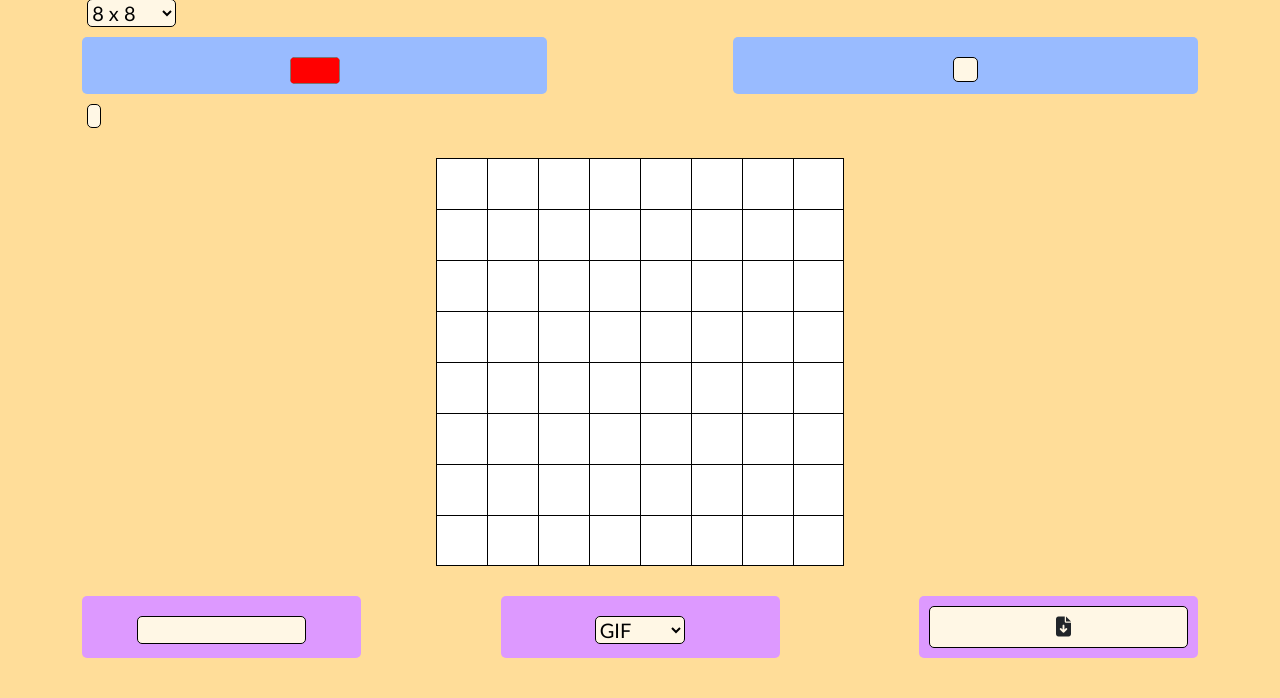
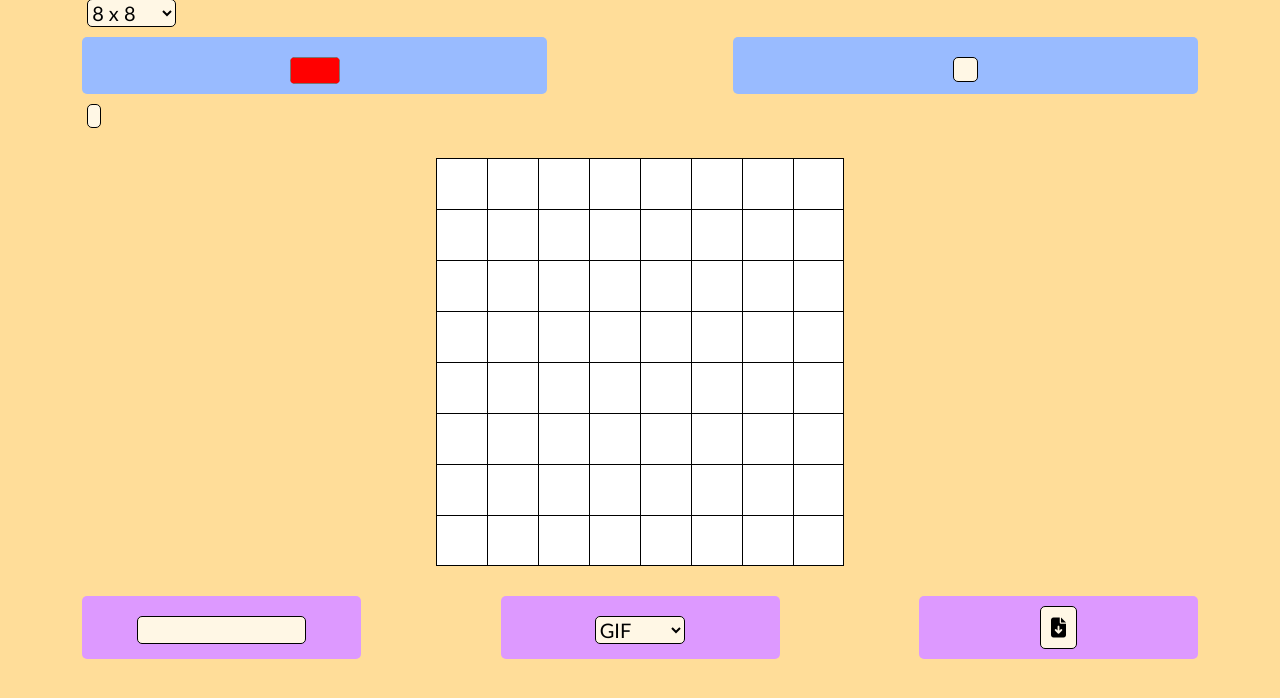
Before and after one commit to StasCuprunov/pixel-art, a Node project: template src/handlebars/pixel-art.handlebars in a window 1280 px wide. Shown: the part 31-729 px from the top of the page. Run offline with Node 20 templates, Linux system fonts and the light colour scheme; the template is opened without the code that fills it, so the values that code supplies are empty; style sheets or scripts are compiled from the project's sources; some libraries are stand-ins or nearby versions; some web fonts are replaced.

Commit message:
adapt download button + implement reset file name and type if picture downloaded

```diff
--- a/src/handlebars/partials/createPicture.handlebars
+++ b/src/handlebars/partials/createPicture.handlebars
@@ -19,9 +19,9 @@
             </select>
         </div>
         <div class="col-md-4 col-lg-3 submit">
-            <div class="button">
+            <button type="submit">
                 {{CREATE_PICTURE.download.submitText}}
-            </div>
+            </button>
         </div>
     </div>
 </section>
--- a/src/handlebars/pixel-art.handlebars
+++ b/src/handlebars/pixel-art.handlebars
@@ -10,7 +10,7 @@
 
                 {{> tips}}
 
-                <form action="javascript:makeScreenshotOfPixelPicture()">
+                <form action="javascript:submit()">
                     {{> tools}}
 
                     {{> createPicture}}
--- a/src/html/pixel-art.html
+++ b/src/html/pixel-art.html
@@ -30,7 +30,7 @@
                     <h2>Tipps</h2>
                     <p>Falls die Pixel zu klein oder zu groß sind, dann kannst in deinem Browser hinein- bzw. hinauszoomen und anschließend alle Pixel zurücksetzen.</p>
                 </section>
-                <form action="javascript:makeScreenshotOfPixelPicture()">
+                <form action="javascript:submit()">
                     <section id="tools">
                         <h2>Werkzeuge, um dein Bild zu erstellen</h2>
                         <div class="grid-size-container">
@@ -77,9 +77,9 @@
                                 </select>
                             </div>
                             <div class="col-md-4 col-lg-3 submit">
-                                <div class="button">
+                                <button type="submit">
                                     Bild herunterladen
-                                </div>
+                                </button>
                             </div>
                         </div>
                     </section>                </form>
--- a/src/js/pixel-art.js
+++ b/src/js/pixel-art.js
@@ -84,6 +84,20 @@ function generateFileTypeOptions() {
         option.innerHTML = fileType.toUpperCase();
         fileTypeContainer.appendChild(option);
     });
+}
+
+function submit() {
+    makeScreenshotOfPixelPicture();
+    resetDownloadInputs();
+}
+
+function resetDownloadInputs() {
+    document.getElementById(FILE_NAME_ID).value = "";
+    setSelectToFirstOption(FILE_TYPE_ID);
+}
+
+function setSelectToFirstOption(id) {
+    document.getElementById(id).value = document.getElementById(id).options[0].value;
 }
 
 function makeScreenshotOfPixelPicture() {
--- a/src/scss/styles.scss
+++ b/src/scss/styles.scss
@@ -221,15 +221,13 @@ select, #{$input-checkbox}, #{$input-color}, #{$input-text}, .reset > input {
 .download > .submit {
   justify-content: center;
 
-  .button {
+  button {
     @include input-style();
-    flex-direction: row;
-    justify-content: center;
+    align-self: center;
+    padding: 10px;
 
     &:after {
       @include add-font-awesome-icon-solid-as-content($fa-var-file-arrow-down);
-      align-self: center;
-      margin-left: 10px;
     }
   }
 }
@@ -287,9 +285,15 @@ select, #{$input-checkbox}, #{$input-color}, #{$input-text}, .reset > input {
   }
 
   .download > .submit {
-    .button {
+    button {
+      display: flex;
       height: 30px;
       align-items: center;
+      padding: 5px;
+
+      &:after {
+        margin-left: 5px;
+      }
     }
   }
 
```
